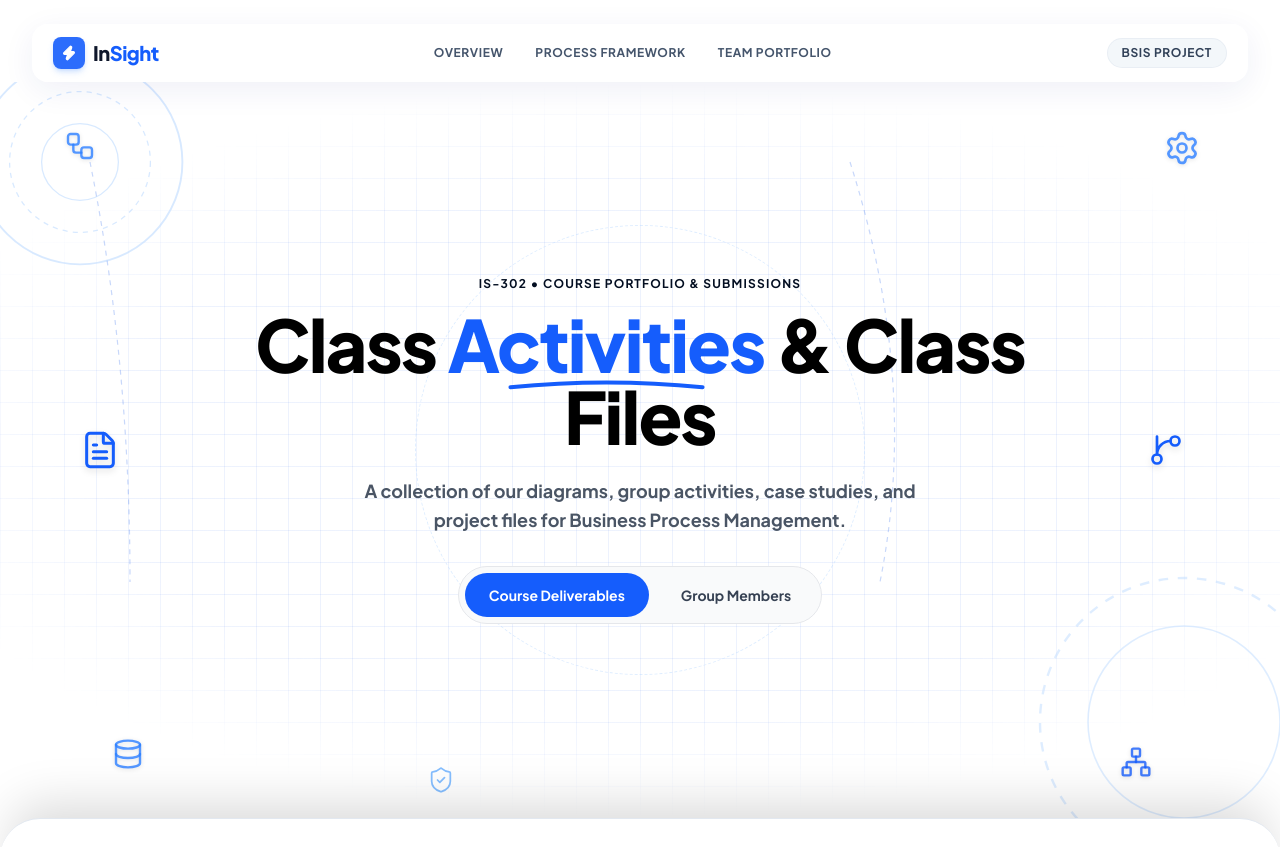
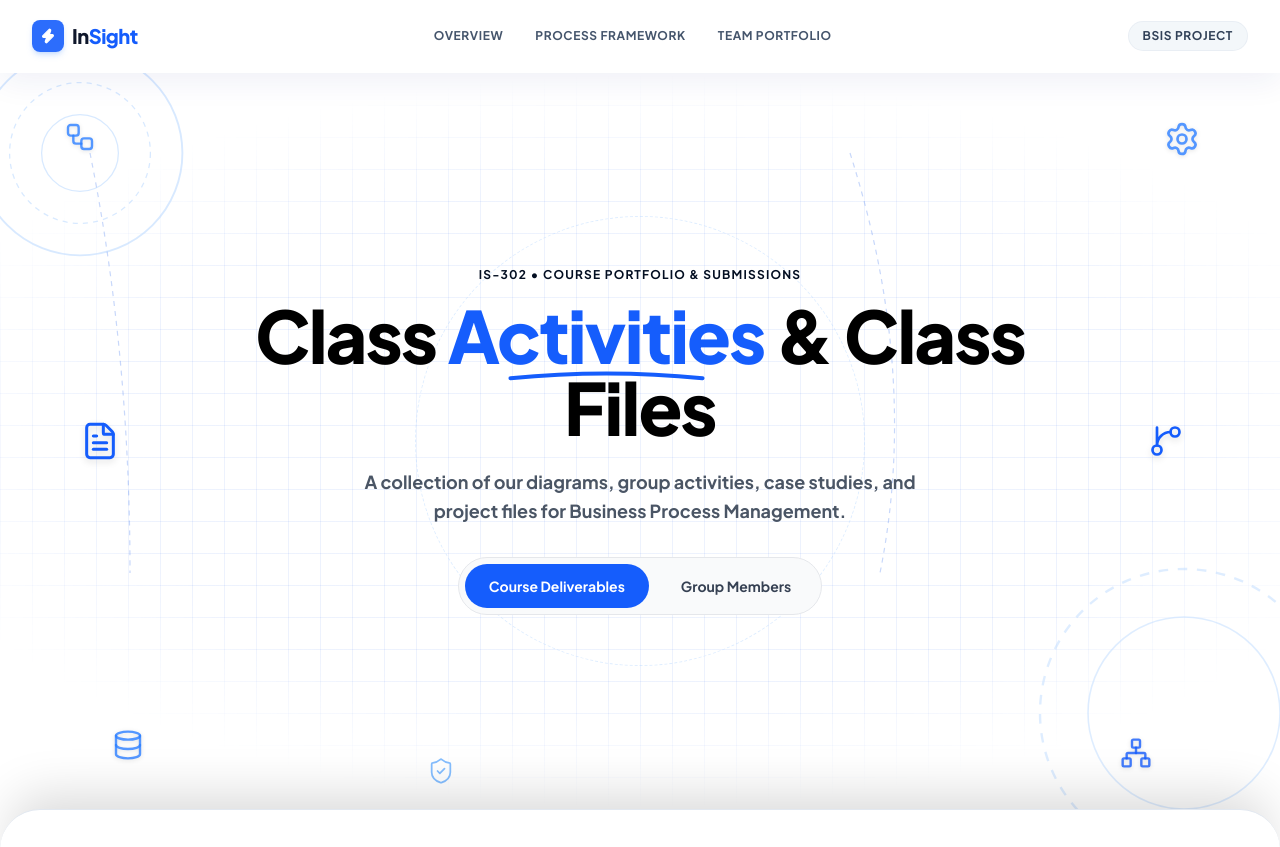
Before and after one commit to khenzxc/IS-302-Portfolio, a React (Vite) app: page / in a window 1280 px wide. Shown: the top 847 px of the page. Built offline with nearby package versions, Linux system fonts and the light colour scheme.

Commit message:
update navbar design

```diff
--- a/src/components/Navbar.jsx
+++ b/src/components/Navbar.jsx
@@ -11,13 +11,13 @@ export default function Navbar() {
   ];
 
   return (
-    // Top wrapper with padding to push the navbar down from the top edge
-    <header className="sticky top-0 z-50 pt-4 sm:pt-6 px-4 sm:px-8 font-['Plus_Jakarta_Sans',-apple-system,sans-serif] pointer-events-none">
+    // Full width header, nakadikit sa pinakataas
+    <header className="sticky top-0 left-0 right-0 z-50 w-full font-['Plus_Jakarta_Sans',-apple-system,sans-serif]">
 
-      {/* Glassmorphic Navbar Capsule */}
-      <div className="max-w-7xl mx-auto backdrop-blur-xl bg-white/70 border border-white/60 shadow-[0_8px_32px_0_rgba(31,38,135,0.07)] rounded-2xl px-5 py-3 transition-all pointer-events-auto relative">
+      {/* Katamtamang top at bottom padding (py-4 sm:py-5) */}
+      <div className="w-full backdrop-blur-xl bg-white/70 border-b border-white/60 shadow-[0_8px_32px_0_rgba(31,38,135,0.07)] px-4 sm:px-8 py-4 sm:py-5 transition-all relative">
 
-        <div className="flex items-center justify-between">
+        <div className="max-w-7xl mx-auto flex items-center justify-between">
           {/* Brand Logo */}
           <a
             href="#"
@@ -59,9 +59,9 @@ export default function Navbar() {
           </div>
         </div>
 
-        {/* ================= FLOATING GLASS OVERLAY MENU FOR MOBILE ================= */}
+        {/* ================= MOBILE MENU OVERLAY ================= */}
         {isOpen && (
-          <div className="absolute top-[calc(100%+0.75rem)] left-0 right-0 w-full bg-white/80 backdrop-blur-2xl border border-white/60 shadow-xl rounded-2xl p-5 md:hidden transition-all duration-200 ease-out z-50">
+          <div className="absolute top-full left-0 right-0 w-full bg-white/95 backdrop-blur-2xl border-b border-slate-200/60 shadow-xl p-5 md:hidden transition-all duration-200 ease-out z-50">
             <nav className="flex flex-col gap-1.5 mb-3">
               {navItems.map((item) => (
                 <a
```
